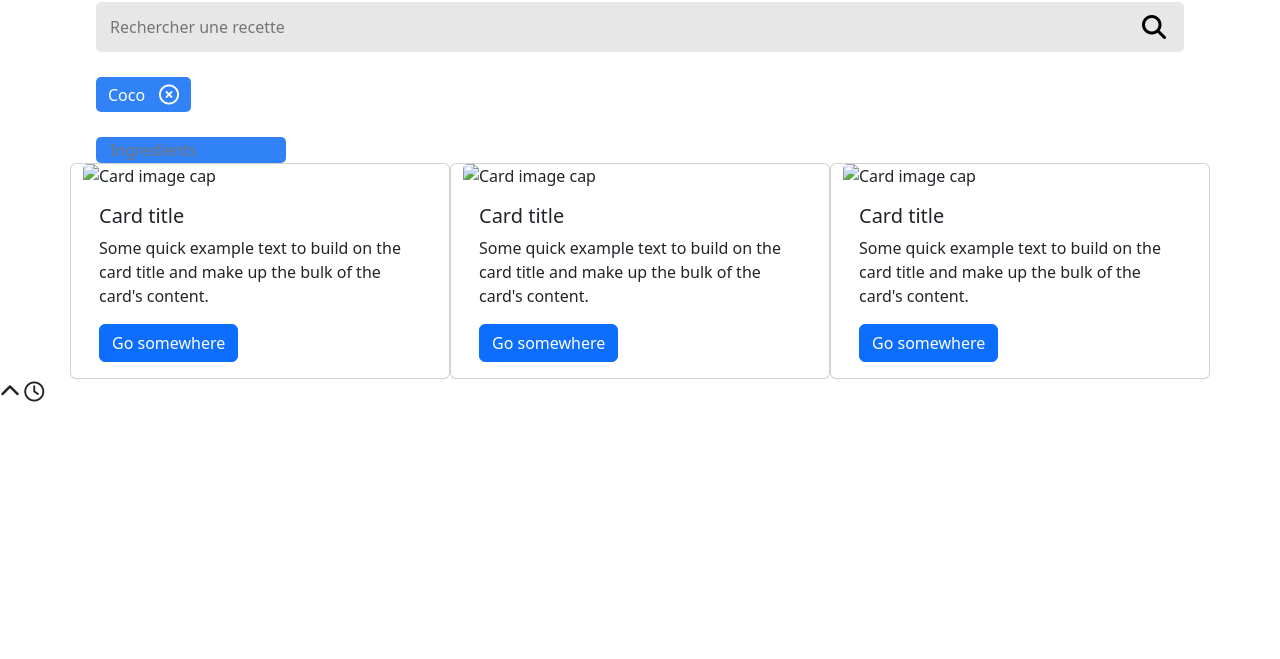
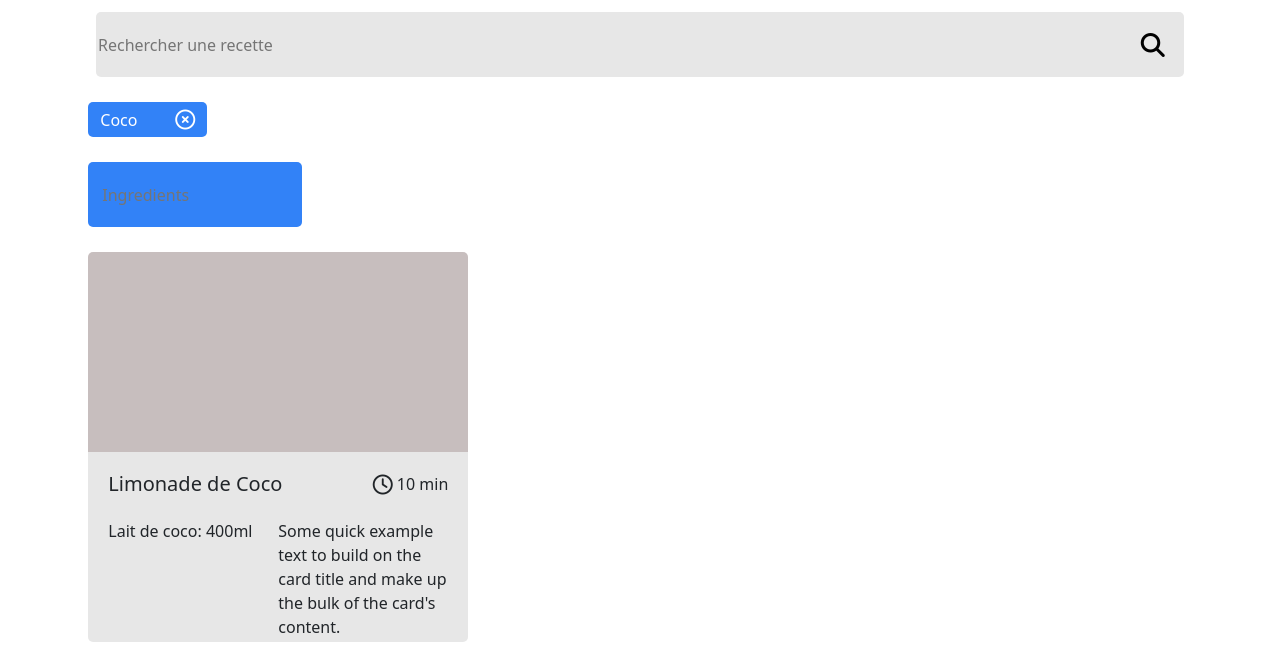
Before and after one commit to LancelleTimote/Projet-n-10-Developper-un-algorithme-de-recherche-en-JavaScript, a plain HTML site: page index.html in a window 1280 px wide. Shown: the part 141-800 px from the top of the page. Drawn offline with nearby package versions, Linux system fonts and the light colour scheme.

Commit message:
CSS bootstrap, JS recettes

```diff
--- a/css/style.css
+++ b/css/style.css
@@ -1,28 +1,53 @@
+* {
+    box-sizing: inherit !important;
+}
+
 h1 {
     font-size: 47px;
     color: #D04F4F;
+}
+
+.container {
+    padding: 0 !important;
+}
+
+.row {
+    padding: 0 !important;
+    margin: 0 !important;
+}
+
+.col {
+    padding: 0 !important;
 }
 
 header {
     display: flex;
     flex-direction: column;
     align-items: center;
-    margin-top: 30px;
-    margin-bottom: 10px;
+    margin-top: 25px;
 }
 
 .searchBar-container {
     background-color: #E7E7E7;
     max-width: 85% !important;
+    margin-top: 25px;
 }
 
 .searchBar-block {
     display: flex;
-    height: 50px;
+    align-items: center;
+    height: 65px;
 }
 
 .searchBar {
     width: 100%;
+    height: 100%;
+}
+
+.glass {
+    position: absolute;
+    padding: 0;
+    right: 9%;
 }
 
 .searchBar-block, .searchBar, .glass, .circle-x {
@@ -50,7 +75,7 @@ header {
 
 .tags-container {
     margin-top: 25px;
-    margin-left: 7.5% !important;
+    margin-left: 6.9% !important;
 }
 
 .searchBar-container, .tags-block {
@@ -67,7 +92,7 @@ header {
 
 
 
-.chevron-down {
+.chevron-down, .searchTypes {
     color: white;
 }
 
@@ -75,20 +100,63 @@ header {
 
 }
 
+.chevron-down {
+    padding: 0;
+}
+
 .searchTypes-block-ingredients {
     background-color: #3282F7;
 }
 
 .searchTypes-block {
+    height: 65px;
     border-radius: 5px;
+    display: flex;
+    justify-content: space-between;
 }
 
 .searchTypes-container {
     margin-top: 25px;
-    margin-left: 7.5% !important;
+    margin-left: 6.9% !important;
 }
 
 .chevron-down, .searchTypes-ingredients {
     border: none;
     background-color: transparent;
 }
+
+
+
+
+
+.cards-container {
+    margin-top: 25px;
+    margin-left: 6.9% !important;
+}
+
+.card, .card-body {
+    padding: 0 !important;
+    border-width: 0 !important;
+}
+
+.card-img {
+    background-color: #C7BEBE;
+    border-radius: 5px 5px 0 0 !important;
+    height: 200px;
+}
+
+.card-text {
+    background-color: #E7E7E7;
+    border-radius: 0 0 5px 5px;
+    height: 150px;
+    padding: 20px;
+}
+
+.card-text-top, .card-text-bottom {
+    display: flex;
+    justify-content: space-between;
+}
+
+.card-text-top {
+    padding-bottom: 15px;
+}
--- a/index.html
+++ b/index.html
@@ -17,7 +17,7 @@
             <h1>Les petits plats</h1>
         </header>
         <main>
-            <section class="container searchBar-container">  <!--search-->
+            <section class="container searchBar-container">  <!--searchBar-->
                 <div class="row">
                     <div class="col searchBar-block">
                         <input class="searchBar" type="search" placeholder="Rechercher une recette" aria-label="Search" />
@@ -37,43 +37,40 @@
 
             <section class="container searchTypes-container">   <!--searchTypes-->
                 <div class="row">
-                    <div class="col-2 searchTypes-block searchTypes-block-ingredients d-flex">
+                    <div class="col-2 searchTypes-block searchTypes-block-ingredients">
                         <input class="searchTypes searchTypes-ingredients" type="search" placeholder="Ingredients" aria-label="Ingredients search" />
                         <button class="chevron-down"><i class="fa-solid fa-chevron-down fa-lg"></i></button>
                     </div>
                 </div>
             </section>
 
-            <section class="container">   <!--cards-->
+            <section class="container cards-container">   <!--cards-->
                 <div class="row">
                     <div class="col-4 card">
-                        <img class="card-img-top" src="..." alt="Card image cap">
                         <div class="card-body">
-                            <h5 class="card-title">Card title</h5>
-                            <p class="card-text">Some quick example text to build on the card title and make up the bulk of the card's content.</p>
-                            <a href="#" class="btn btn-primary">Go somewhere</a>
-                        </div>
-                    </div>
-                    <div class="col-4 card">
-                        <img class="card-img-top" src="..." alt="Card image cap">
-                        <div class="card-body">
-                            <h5 class="card-title">Card title</h5>
-                            <p class="card-text">Some quick example text to build on the card title and make up the bulk of the card's content.</p>
-                            <a href="#" class="btn btn-primary">Go somewhere</a>
-                        </div>
-                    </div>
-                    <div class="col-4 card">
-                        <img class="card-img-top" src="..." alt="Card image cap">
-                        <div class="card-body">
-                            <h5 class="card-title">Card title</h5>
-                            <p class="card-text">Some quick example text to build on the card title and make up the bulk of the card's content.</p>
-                            <a href="#" class="btn btn-primary">Go somewhere</a>
+                            <div class="card-img">
+                                <img>
+                            </div>
+                            <div class="card-text">
+                                <div class="card-text-top">
+                                    <h5 class="card-title">Limonade de Coco</h5>
+                                    <div>
+                                        <i class="fa-regular fa-clock fa-lg"></i>
+                                        <span>10 min</span>
+                                    </div>
+                                </div>
+                                <div class="card-text-bottom">
+                                    <div class="col-6">
+                                        <span>Lait de coco: 400ml</span>
+                                    </div>
+                                    <p class="col-6">Some quick example text to build on the card title and make up the bulk of the card's content.</p>
+                                </div>
+                            </div>
                         </div>
                     </div>
                 </div>
             </section>
-            <i class="fa-solid fa-chevron-up fa-lg"></i>
-            <i class="fa-regular fa-clock fa-lg"></i>
+            <!-- <i class="fa-solid fa-chevron-up fa-lg"></i> -->
         </main>
         <script src="https://kit.fontawesome.com/3c40d507a3.js" crossorigin="anonymous"></script>
         <script src="js/index.js" type="module"></script>
--- a/js/index.js
+++ b/js/index.js
@@ -62,3 +62,51 @@ console.log(tags);
 
 // const allTags = getTags(recipes)
 // const ingredients = allTags.ingredients
+
+let myCards = ""
+recipes.forEach(recipe => {
+    con
+})
+
+
+let cardContainer = document.createElement("section");
+cardContainer.classList.add("container", "cards-container");
+
+let cardRow = document.createElement("div");
+cardRow.classList.add("row");
+
+let card = document.createElement("div");
+card.classList.add("col-4", "card");
+
+let cardBody = document.createElement("div");
+cardBody.classList.add("card-body");
+
+let cardDivImg = document.createElement("div");
+cardDivImg.classList.add("card-img");
+
+let cardImg = document.createElement("img");
+
+let cardText = document.createElement("div");
+cardText.classList.add("card-text");
+
+let cardTextTop = document.createElement("div");
+cardTextTop.classList.add("card-text-top");
+
+let cardTitle = document.createElement("h5");
+
+let cardTime = document.createElement("div");
+
+let cardTimerIcon = document.createElement("i");
+cardTimerIcon.classList.add("fa-regular", "fa-clock", "fa-lg");
+
+let cardTimer = document.createElement("span");
+
+let cardTextBottom = document.createElement("div");
+cardTextBottom.classList.add("card-text-bottom");
+
+let cardIngredientsContainer = document.createElement("div");
+cardIngredientsContainer.classList.add("col-6");
+
+let cardIngredients = document.createElement("span");
+
+let cardRecipesSteps = document.createElement("p");
```
